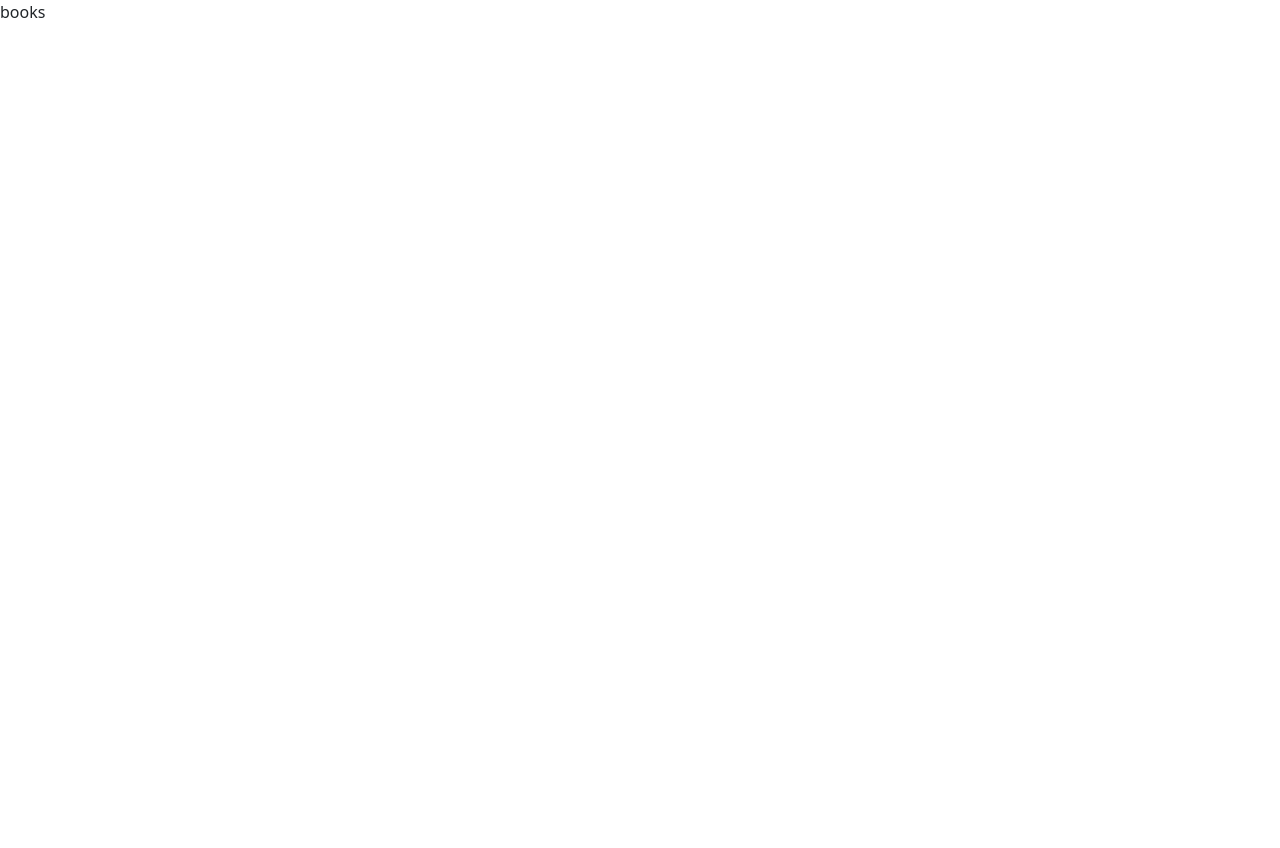
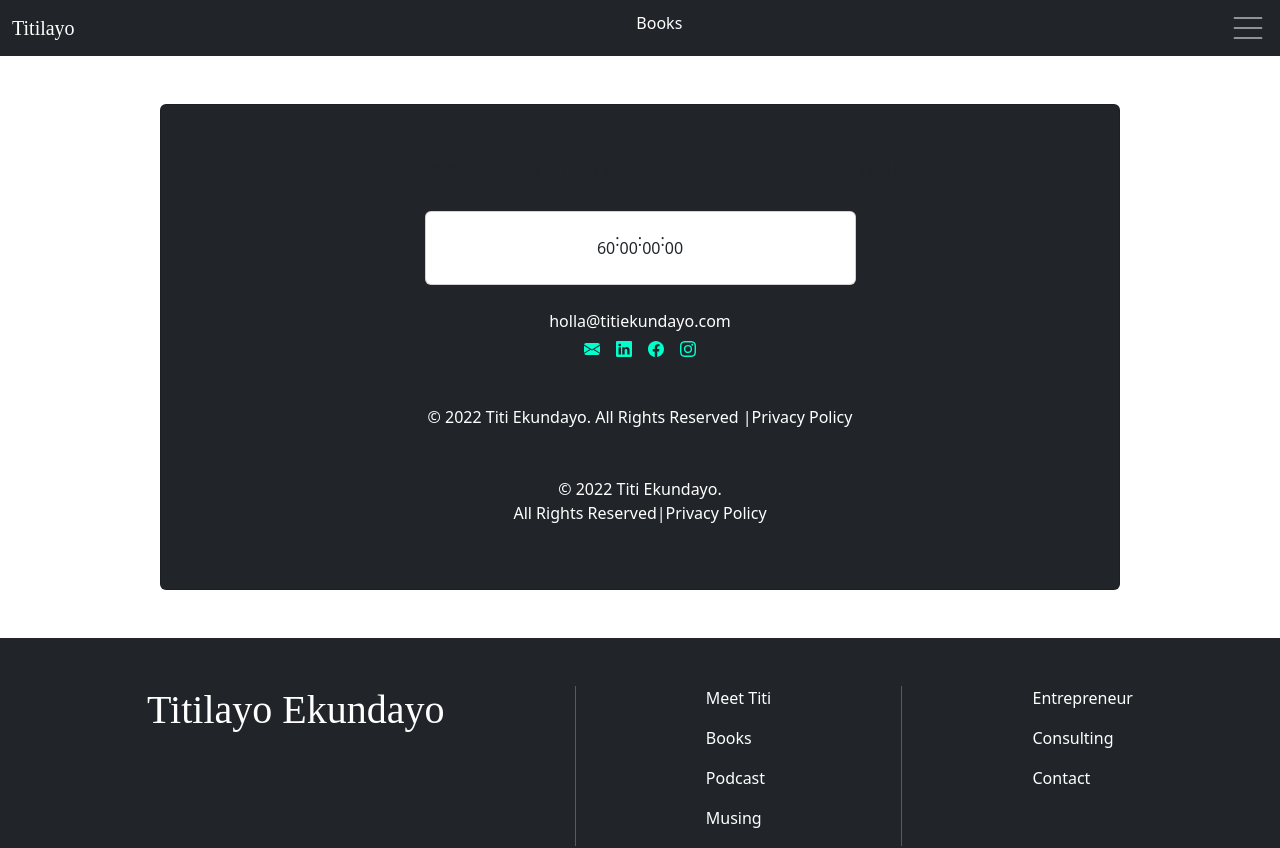
Before and after one commit to TitiEkundayo/titiekundayo, a Next.js app: page /books in a window 1280 px wide. Shown: the top 848 px of the page. Before the commit the page ends 800 px from the top, so only its background shows below. Built offline with nearby package versions, Linux system fonts and the light colour scheme; a web font is replaced by a local one.

Commit message:
updated the pages

```diff
--- a/components/Footer.tsx
+++ b/components/Footer.tsx
@@ -27,10 +27,13 @@ const Footer = () => {
 					</div>
 				</div>
 
-				<div className="d-flex flex-column align-items-center">
+				<div className="d-flex flex-column align-items-center mb-3">
 					<p className={`mb-0`}>Subscribe to Newsletter</p>
 					<div className={`border-bottom w-50`}></div>
 					{/* <div className={`border-bottom w-50 ${globalstyles.secColor}`}></div> */}
+				</div>
+				<div>
+					<SocialMediaIcons />
 				</div>
 				<div className="mt-4 text-center">
 					<p className="mb-0">&copy; 2022 Titi Ekundayo. All Rights Reserved</p>
--- a/components/Navbar.tsx
+++ b/components/Navbar.tsx
@@ -174,31 +174,31 @@ const Navbar = (props: topic) => {
 										Home
 									</Link>
 								</li>
-								<li className="nav-item">
-									<Link className="nav-link active" href="/">
+								{/* <li className="nav-item">
+									<Link className="nav-link active" href="/underconstruction1">
 										Consulting
 									</Link>
-								</li>
-								<li className="nav-item">
-									<Link className="nav-link active" href="/">
+								</li> */}
+								{/* <li className="nav-item">
+									<Link className="nav-link active" href="/underconstruction1">
 										Entrepreneur
 									</Link>
-								</li>
+								</li> */}
 								<li className="nav-item">
-									<Link className="nav-link active" href="/">
+									<Link className="nav-link active" href="/books">
 										Books
 									</Link>
 								</li>
-								<li className="nav-item">
-									<Link className="nav-link active" href="/">
+								{/* <li className="nav-item">
+									<Link className="nav-link active" href="/underconstruction1">
 										Podcast
 									</Link>
-								</li>
-								<li className="nav-item">
-									<Link className="nav-link active" href="/">
+								</li> */}
+								{/* <li className="nav-item">
+									<Link className="nav-link active" href="/underconstruction1">
 										Musing
 									</Link>
-								</li>
+								</li> */}
 								<li className="nav-item">
 									<Link className="nav-link active" href="/contact">
 										Contact
--- a/pages/books.tsx
+++ b/pages/books.tsx
@@ -1,5 +1,23 @@
+import { BookNavTitle } from "@/components/Navbar";
+import UnderConstruction1 from "./underconstruction1";
+import Footer from "@/components/Footer";
+
 const Books = () => {
-	return <div>books</div>;
+	return (
+		<div>
+			<div>
+				<BookNavTitle />
+			</div>
+
+			<div>
+				<UnderConstruction1 />
+			</div>
+
+			<div className="bg-dark mt-5 pt-5">
+				<Footer />
+			</div>
+		</div>
+	);
 };
 
 export default Books;
--- a/styles/globals.css
+++ b/styles/globals.css
@@ -7,12 +7,12 @@
 	box-sizing: border-box;
 }
 
-body {
-	/* background-color: $secColor !important; */
-	/* // overflow: auto; */
-	-ms-overflow-style: none; /* IE and Edge */
-	scrollbar-width: none; /* Firefox */
-}
+/* body { */
+/* background-color: $secColor !important; */
+/* // overflow: auto; */
+/*-ms-overflow-style: none;  IE and Edge */
+/*scrollbar-width: none;  Firefox */
+/* } */
 
 /* Hide scrollbar for Chrome, Safari and Opera */
 body::-webkit-scrollbar {
```
Also changed, not shown: pages/contact.tsx (+19 -1 lines).
